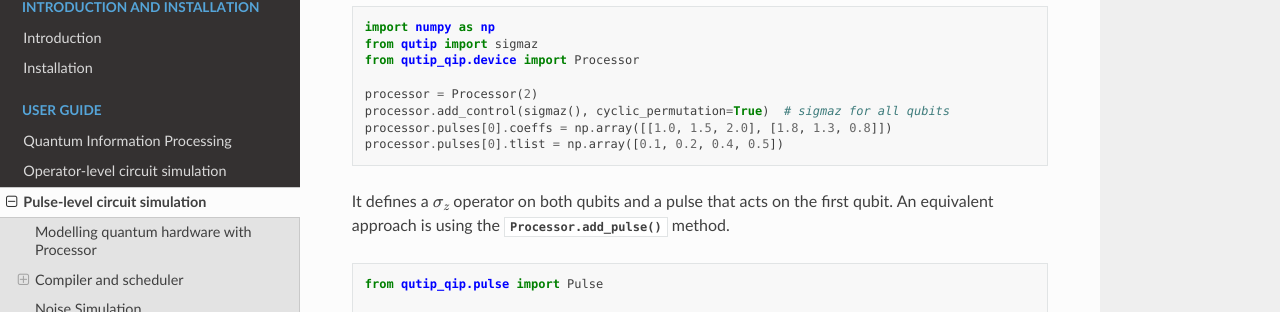
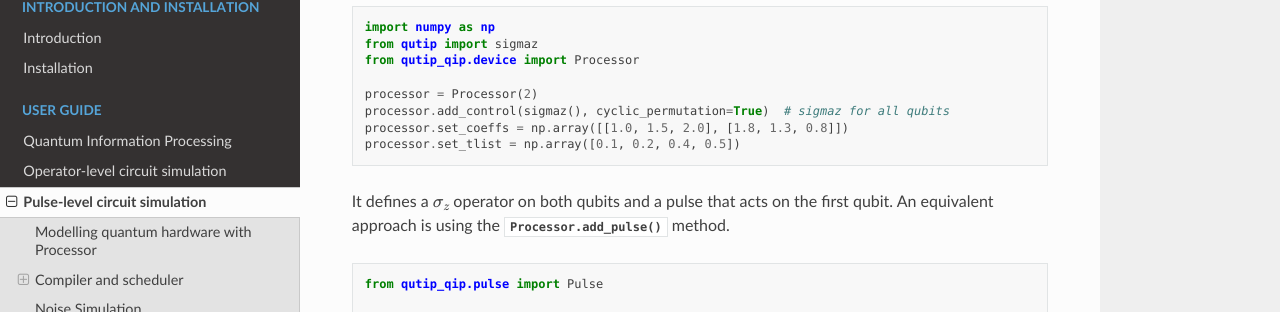
Before and after one commit to qutip/qutip-qip, a Sphinx documentation site: the page built from doc/source/qip-processor.rst, in a window 1280 px wide and 900 px high, scrolled down 1195 px. Shown: the part 139-451 px from the top of the window. Built offline with Sphinx 7.4.7 and the Read the Docs theme 2.0.0, drawn with Linux system fonts in a browser that asks for light colours; some of the changed text lies outside the part shown.

Commit message:
Fix some bugs and typos

```diff
--- a/doc/source/qip-processor.rst
+++ b/doc/source/qip-processor.rst
@@ -24,8 +24,8 @@ Like a real quantum device, the processor is determined by a list of Hamiltonian
 
     processor = Processor(2)
     processor.add_control(sigmaz(), cyclic_permutation=True)  # sigmaz for all qubits
-    processor.pulses[0].coeffs = np.array([[1.0, 1.5, 2.0], [1.8, 1.3, 0.8]])
-    processor.pulses[0].tlist = np.array([0.1, 0.2, 0.4, 0.5])
+    processor.set_coeffs = np.array([[1.0, 1.5, 2.0], [1.8, 1.3, 0.8]])
+    processor.set_tlist = np.array([0.1, 0.2, 0.4, 0.5])
 
 It defines a :math:`\sigma_z` operator on both qubits and a pulse that acts on the first qubit.
 An equivalent approach is using the :meth:`.Processor.add_pulse` method.
@@ -159,19 +159,19 @@ To let it find the optimal pulses, we need to give the parameters for :func:`~qu
 
 
       # Same parameter for all the gates
-      qc = QubitCircuit(N=1)
+      qc = QubitCircuit(1)
       qc.add_gate("SNOT", 0)
 
       num_tslots = 10
       evo_time = 10
-      processor = OptPulseProcessor(N=1, drift=sigmaz())
+      processor = OptPulseProcessor(1, drift=sigmaz())
       processor.add_control(sigmax())
       # num_tslots and evo_time are two keyword arguments
       tlist, coeffs = processor.load_circuit(
       qc, num_tslots=num_tslots, evo_time=evo_time)
 
       # Different parameters for different gates
-      qc = QubitCircuit(N=2)
+      qc = QubitCircuit(2)
       qc.add_gate("SNOT", 0)
       qc.add_gate("SWAP", targets=[0, 1])
       qc.add_gate('CNOT', controls=1, targets=[0])
@@ -327,11 +326,11 @@ Compared to the approach of Kraus operators, this way of simulating noise is mor
 
 In the simulation, noise can be added to the processor at different levels:
 
-* The decoherence time T1 and T2 can be defined for the processor or for each qubit. When calculating the evolution, the corresponding collapse operators will be added automatically to the solver.
+- The decoherence time T1 and T2 can be defined for the processor or for each qubit. When calculating the evolution, the corresponding collapse operators will be added automatically to the solver.
 
-* The noise of the physical parameters (e.g. detuned frequency) can be simulated by changing the parameters in the model, e.g. laser frequency in cavity QED. (This can only be time-independent since QuTiP open system solver only allows varying coefficients, not varying Hamiltonian operators.)
+- The noise of the physical parameters (e.g. detuned frequency) can be simulated by changing the parameters in the model, e.g. laser frequency in cavity QED. (This can only be time-independent since QuTiP open system solver only allows varying coefficients, not varying Hamiltonian operators.)
 
-* The noise of the pulse intensity can be simulated by modifying the coefficients of the Hamiltonian operators or even adding new Hamiltonians.
+- The noise of the pulse intensity can be simulated by modifying the coefficients of the Hamiltonian operators or even adding new Hamiltonians.
 
 To add noise to a processor, one needs to first define a noise object :class:`.noise.Noise`. The simplest relaxation noise can be defined directly in the processor with relaxation time. Other pre-defined noise can be found as subclasses of  :class:`.noise.Noise`. We can add noise to the simulator with the method :meth:`.Processor.add_noise`.
 
@@ -354,9 +353,9 @@ The first example is a processor with one qubit under rotation around the z-axis
 
     T2 = 5
     processor = Processor(1, t2=T2)
-    processor.add_control(sigmaz())
-    processor.pulses[0].coeff = np.ones(len(tlist))
-    processor.pulses[0].tlist = tlist
+    processor.add_control(sigmaz(), label="sz")
+    processor.set_coeffs({"sz": np.ones(len(tlist))})
+    processor.set_tlist(tlist)
     result = processor.run_state(
         plus_state, e_ops=[a.dag()*a, Hadamard*a.dag()*a*Hadamard])
 
@@ -383,12 +382,12 @@ The second example demonstrates a biased Gaussian noise on the pulse amplitude.
     from qutip_qip.noise import RandomNoise
 
     # add control Hamiltonians
-    processor = Processor(N=1)
-    processor.add_control(sigmaz(), targets=0)
+    processor = Processor(1)
+    processor.add_control(sigmaz(), targets=0, label="sz")
 
     # define pulse coefficients and tlist for all pulses
-    processor.pulses[0].coeff = np.array([0.3, 0.5, 0. ])
-    processor.set_all_tlist(np.array([0., np.pi/2., 2*np.pi/2, 3*np.pi/2]))
+    processor.set_coeffs({"sz": np.array([0.3, 0.5, 0. ])})
+    processor.set_tlist(np.array([0., np.pi/2., 2*np.pi/2, 3*np.pi/2]))
 
     # define noise, loc and scale are keyword arguments for np.random.normal
     gaussnoise = RandomNoise(
```
Also changed, not shown: other parts of doc/source/qip-processor.rst (+1 -2 lines), 4 other files.
